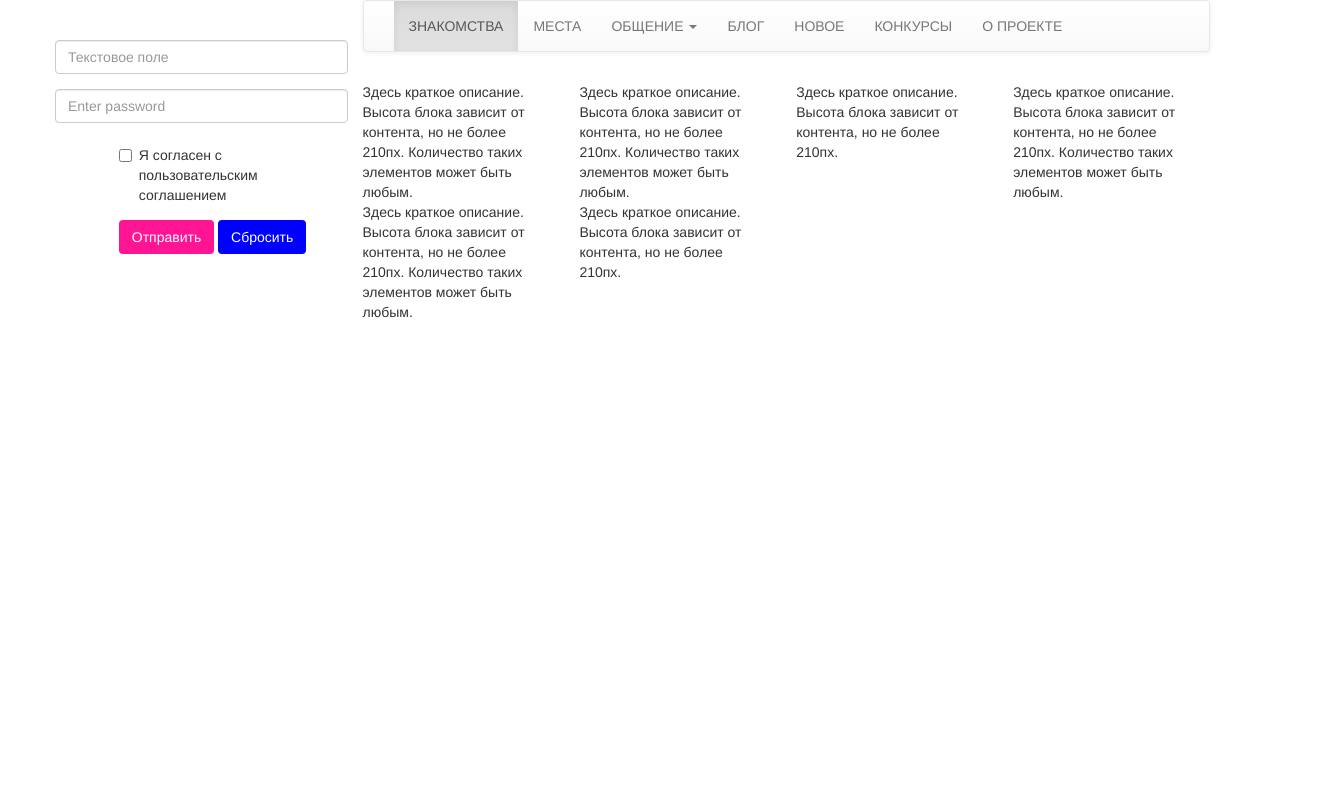
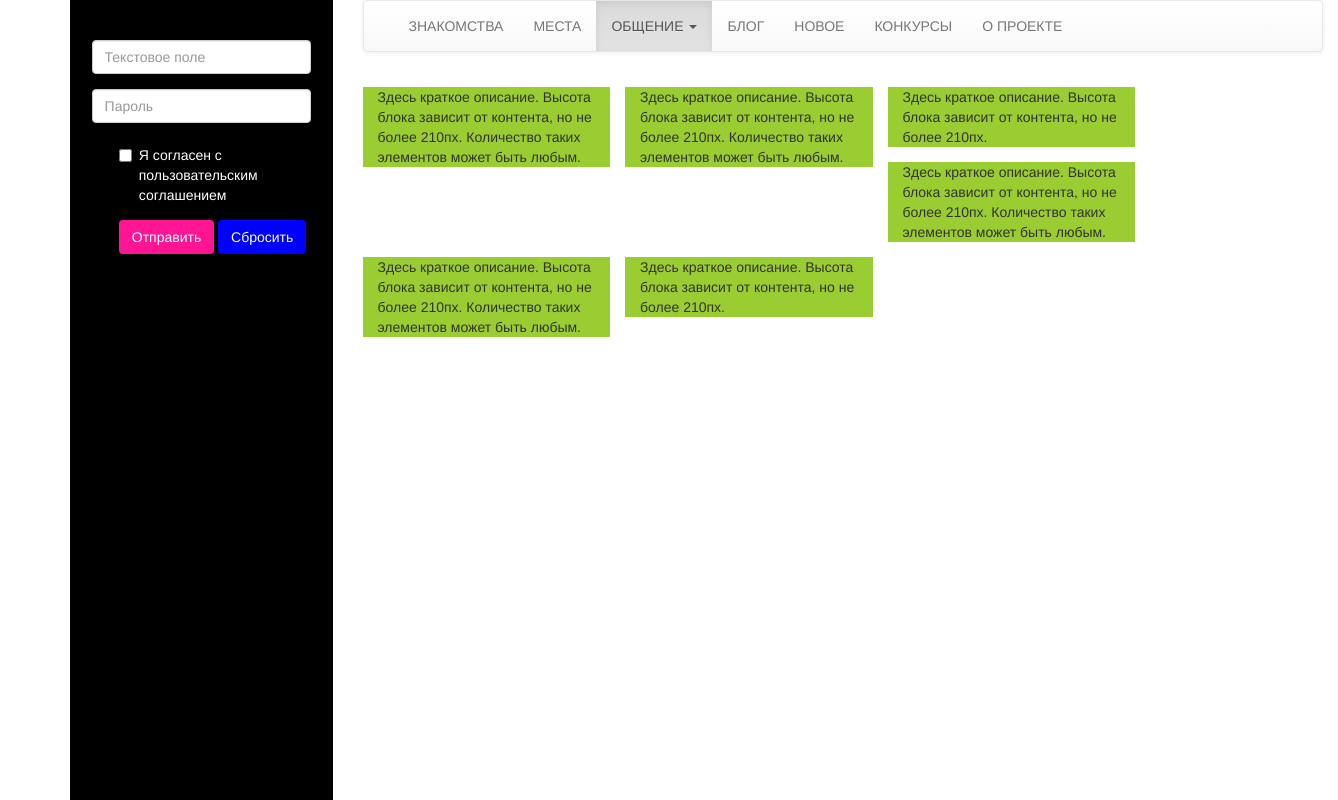
Before and after one commit to Aleks339/ttsoft, a website: page index.html in a window 1280 px wide. Shown: the whole page, 1338 px wide, since content can reach past the window. Drawn offline with Linux system fonts and the light colour scheme.

Commit message:
html and less changed

```diff
--- a/index.html
+++ b/index.html
@@ -13,17 +13,16 @@
     </head>
 
     <body>
-
-        <div class = "container">
-            <div class = "row">
-                <div class = "hidden-sm col-md-3">
-                    <sidebar class = "black">
+        <div class = "container" style = "height :100%">
+            <div class = "row" style = "height:100%">
+                <div class = "col-md-3 hidden-xs hidden-sm" style = "height:100%">
+                    <div class = "sidebar">
                         <form class="form-horizontal">
                            <div class="form-group">
                               <input type="text" class="form-control" id = "text" placeholder="Текстовое поле">
                           </div>
                           <div class="form-group">
-                              <input type="password" class="form-control" id="pwd" placeholder="Enter password">
+                              <input type="password" class="form-control" id="pwd" placeholder="Пароль">
                           </div>
                           <div class="form-group">
                             <div class="col-sm-offset-2 col-sm-10">
@@ -39,10 +38,11 @@
                             </div>
                           </div>
                         </form>
-                    </sidebar>
+                    </div>
                 </div>
 
-                <div class = "col-sm-12 col-md-9">
+                <div class = "col-md-9">
+                    <div class = "main">
                       <nav class="navbar navbar-default">
                           <div class="container-fluid">
                             <!-- Brand and toggle get grouped for better mobile display -->
@@ -58,10 +58,10 @@
                             <!-- Collect the nav links, forms, and other content for toggling -->
                             <div class="collapse navbar-collapse" id="bs-example-navbar-collapse-1">
                               <ul class="nav navbar-nav">
-                            <li class="active item"><a href="#">Знакомства</a></li>
+                                <li class="item"><a href="#">Знакомства</a></li>
                                 <li class = "item"><a href="#">Места</a></li>
-                            <li class="dropdown item">
-                              <a href="#" class="dropdown-toggle" data-toggle="dropdown" role="button" aria-haspopup="true" aria-expanded="false">Общение <span class="caret"></span></a>
+                                <li class="dropdown item active">
+                                  <a href="#" class="dropdown-toggle inside_item" data-toggle="dropdown" role="button" aria-haspopup="true" aria-expanded="false">Общение <span class="caret"></span></a>
                                   <ul class="dropdown-menu">
                                     <li class = "inside_item"><a href="#">Написать сообщение</a></li>
                                     <li class = "inside_item"><a href="#">Чаты</a></li>
@@ -78,34 +78,28 @@
                           </div><!-- /.container-fluid -->
                         </nav>
 
-                    <main>
                         <div class = "row">
-                            <div class = "text_block">
-                                <div class = "col-xs-6 col-sm-3">
+                            <div class = "col-xs-6 col-sm-3 text_block">
                                 Здесь краткое описание. Высота блока зависит от контента, но не более 210пх. Количество таких элементов может быть любым.
                             </div>
-                                <div class = "col-xs-6 col-sm-3">
+                            <div class = "col-xs-6 col-sm-3 text_block">
                                 Здесь краткое описание. Высота блока зависит от контента, но не более 210пх. Количество таких элементов может быть любым.
                             </div>
-                                <div class = "col-xs-6 col-sm-3">
+                            <div class = "col-xs-6 col-sm-3 text_block">
                                 Здесь краткое описание. Высота блока зависит от контента, но не более 210пх.
                             </div>
-                                <div class = "col-xs-6 col-sm-3">
+                            <div class = "col-xs-6 col-sm-3 text_block">
                                 Здесь краткое описание. Высота блока зависит от контента, но не более 210пх. Количество таких элементов может быть любым.
                             </div>
-                            </div>
 
-                            <div class = "text_block">
-                                <div class = "col-xs-6 col-sm-3">
+                            <div class = "col-xs-6 col-sm-3 text_block">
                                 Здесь краткое описание. Высота блока зависит от контента, но не более 210пх. Количество таких элементов может быть любым.
                             </div>
-                                <div class = "col-xs-6 col-sm-3">
+                            <div class = "col-xs-6 col-sm-3 text_block">
                                 Здесь краткое описание. Высота блока зависит от контента, но не более 210пх.
                             </div>
                         </div>
-
                     </div>
-                    </main>
                 </div>
             </div>
         </div>
--- a/less/styles.less
+++ b/less/styles.less
@@ -1,51 +1,71 @@
-//text-transform
-@uppercase: uppercase;
-@none: none;
+//colors
+@sideBarBgColor:black;
+@menuInsideColor:HotPink;
+@menuInsideHoverColor:lightSkyBlue;
+@submitColor:DeepPink;
+@resetColor:blue;
+@sideBarTextColor:white;
+@colorOfTextBlocks:yellowgreen;
 
-//colors
-@black:black;
-@DeepPink:DeepPink;
-@HotPink:HotPink;
-@blue:blue;
-@white:white;
-@darkolivegreen:darkolivegreen;
 
-//position
-@relative:relative;
-
+html, body{
+    height:100%;
     .nav{
        .item {
-       text-transform: @uppercase;
+           text-transform: uppercase;
            .dropdown, .dropdown-menu{
-            background-color: @HotPink;
-            .inside_item {
-               text-transform: @none;
+                background-color: @menuInsideColor;
+                .active:hover, .inside_item {
+                   text-transform: none;
+                    &:hover {
+                        background-color: @menuInsideHoverColor;
                     }
                }
            }
         }
-.black {
-    background: @black;
+    }
+    .sidebar {
+        height:100%;
+        width: 100%;
+        background: @sideBarBgColor;
+        @media screen and  (max-width: 960px) {
+            display: none;
+        }
         form {
-       position: @relative;
+           position: relative;
            top: 40px;
+            #text, #pwd {
+                margin: auto;
+                width: 75%;
+            }
+            label, .submit, .reset {
+                color:@sideBarTextColor;
+            }
+            button {
+                display: inline;
+            }
             .submit {
-            background-color: @DeepPink;
-            color:@white;
+                background-color: @submitColor;
             }
             .reset{
-            background-color: @blue;
-            color:@white;
+                background-color: @resetColor;
             }
         }
     }
-main {
+    .main {
+        @media screen and  (max-width: 960px) {
+                width: 96%;
+         }
+        @media screen and  (min-width: 960px) {
+                width: 960px;
+         }
         .text_block {
-        margin-top: 10px;
-        margin-right:10px;
+            margin-top: 15px;
+            margin-left:15px;
             height:100%;
-        .col-xs-3{
-            background-color: @darkolivegreen;
+            max-height: 210px;
+            overflow: hidden;
+            background-color: @colorOfTextBlocks;
         }
     }
 }
```
Also changed, not shown: css/styles.css. Lines whose indentation alone changed are shown as unchanged.
